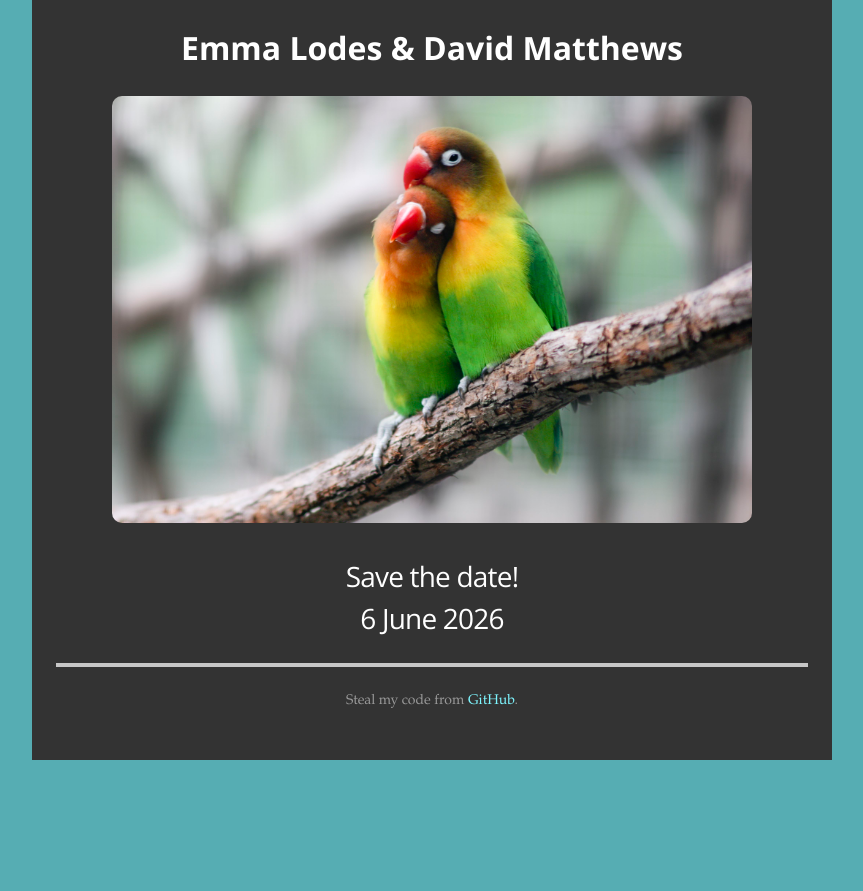
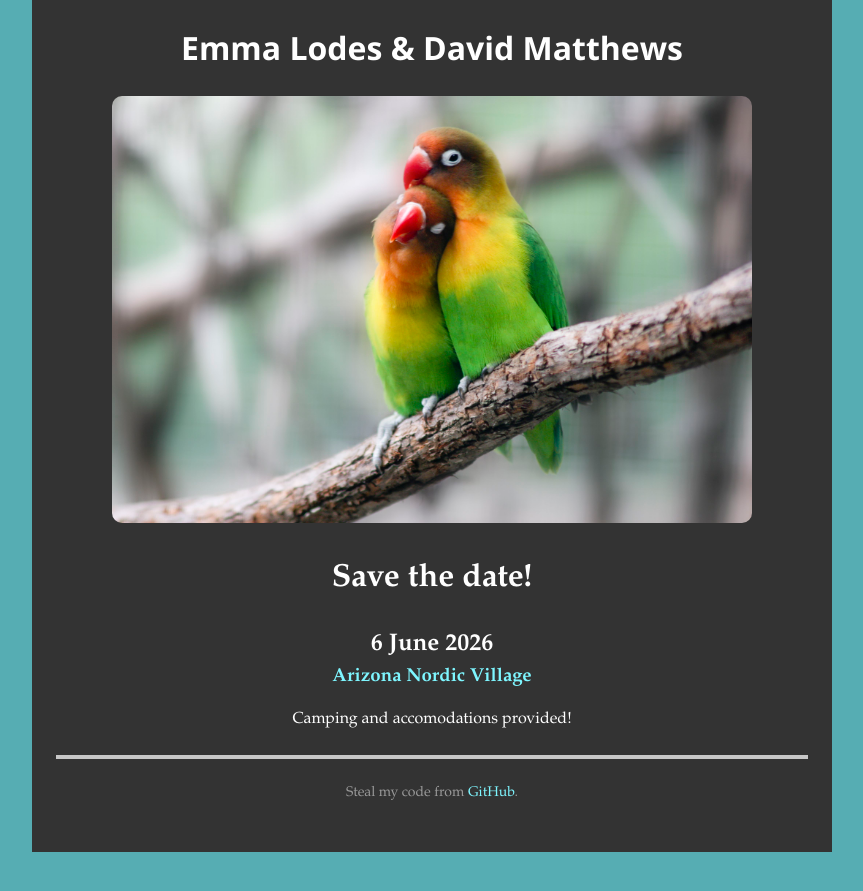
Before and after one commit to dirtbirb/save-the-date, a Jekyll site: the page built from index.html, in a window 1280 px wide. Shown: the top 891 px of the page, without its empty margins (208-1071 px from the left). Built offline with Jekyll 4.4.1, drawn with Linux system fonts in a browser that asks for light colours; nearby versions of some CDN libraries.

Commit message:
add text

```diff
--- a/_layouts/savethedate.html
+++ b/_layouts/savethedate.html
@@ -7,14 +7,18 @@
   <div class="wrapper">
 
     <header class="page-header">
-      <h1 class="header-name" itemprop="name">Emma Lodes & David Matthews</h1>
+      <h1 class="names">Emma Lodes & David Matthews</h1>
     </header>
 
     <div class="pic-box" id="random_pic"></div>
 
     <div class="page-content">
-      <h2 class="save-text">Save the date!</h2>
+      <h1 class="save-text">Save the date!</h1>
       <h2 class="date">6 June 2026</h2>
+      <a href="https://www.arizonanordicvillage.com/">
+        <h3 class="location">Arizona Nordic Village</h3>
+      </a>
+      <p class="text">Camping and accomodations provided!</p>
     </div>
 
     <footer class="page-footer">
--- a/_sass/_base.scss
+++ b/_sass/_base.scss
@@ -27,10 +27,9 @@ a {
   }
 }
 
-h2 {
-  @include sans_regular;
-  font-size: 1.75rem;
-  letter-spacing: -.05rem;
+h1,
+h2,
+h3 {
   text-align: center;
   margin: 0;
 }
--- a/_sass/_savethedate.scss
+++ b/_sass/_savethedate.scss
@@ -5,8 +5,21 @@
   margin: 1.5rem 0;
 }
 
+.names {
+  @include sans_bold;
+  font-weight: 700;
+}
+
 // Content
 .page-content {
+  margin-bottom: 1.5rem;
+}
+
+.text {
+  text-align: center;
+}
+
+.save-text {
   margin-bottom: 1.5rem;
 }
 
```
